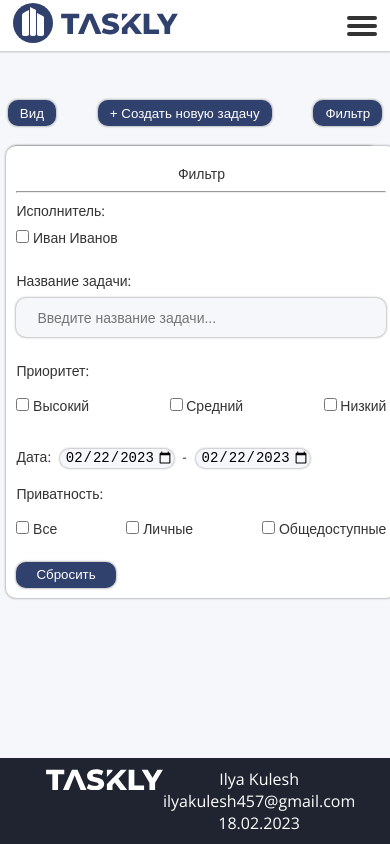
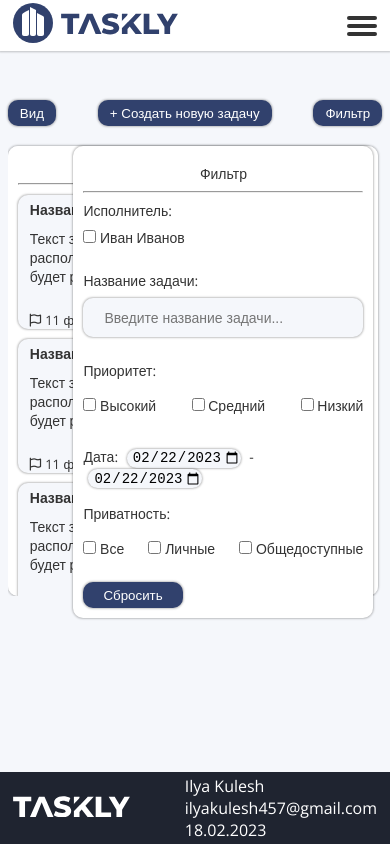
Before and after one commit to ilyakulesh/datamola2023, a plain HTML site: page UI/main.html in a window 390 px wide. Drawn offline with nearby package versions, Linux system fonts and the light colour scheme.

Commit message:
fix: fixed display of filter and footer in mobile version

```diff
--- a/UI/styles.css
+++ b/UI/styles.css
@@ -105,6 +105,12 @@ body {
 
   .footer-container {
     display: flex;
+    text-align: left;
+    margin: 0px 13px;
+  }
+
+  .footer-container a {
+    margin: auto 0px;
   }
 
   .buttons {
@@ -117,6 +123,11 @@ body {
 
   .footer-wrapper div {
     margin-left: 0px;
+  }
+
+  .filter-content {
+    width: 300px;
+    margin-left: -240px;
   }
 
   .edit-user {
```
